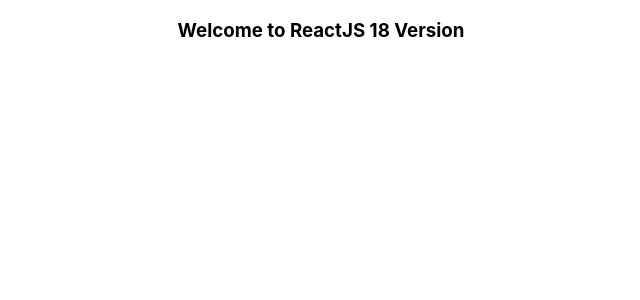
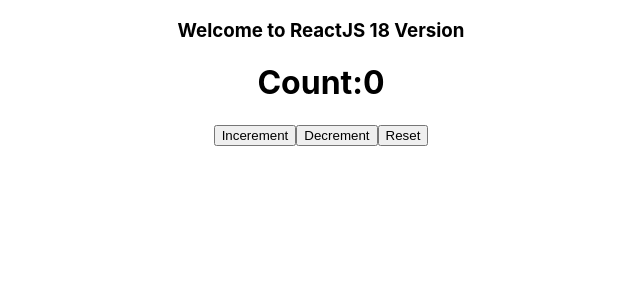
Before and after one commit to Reehana12/rb14, a React (Create React App) app: page / in a window 1280 px wide. Shown: the top 300 px of the page, without its empty margins (319-959 px from the left). Built offline with nearby package versions, Linux system fonts and the light colour scheme.

Commit message:
counter example

```diff
--- a/package.json
+++ b/package.json
@@ -3,11 +3,13 @@
   "version": "0.1.0",
   "private": true,
   "dependencies": {
+    "@reduxjs/toolkit": "^1.8.2",
     "@testing-library/jest-dom": "^5.16.4",
     "@testing-library/react": "^13.2.0",
     "@testing-library/user-event": "^13.5.0",
     "react": "^18.1.0",
     "react-dom": "^18.1.0",
+    "react-redux": "^8.0.2",
     "react-scripts": "5.0.1",
     "web-vitals": "^2.1.4"
   },
--- a/src/App.jsx
+++ b/src/App.jsx
@@ -1,10 +1,16 @@
-import logo from "./logo.svg";
 import "./App.css";
+import { Provider } from "react-redux";
+import store from "./app/store";
+import Counter from "./features/counter/Counter";
 function App() {
   return (
-    <div className="App">
-      <h3>Welcome to ReactJS 18 Version</h3>
-    </div>
+    <Provider store={store}>
+      <div className="App">
+        <h3>Welcome to ReactJS 18 Version</h3>
+        <Counter></Counter>
+      </div>
+    </Provider>
+
   );
 }
 
--- /dev/null
+++ b/src/app/store.js
@@ -0,0 +1,7 @@
+import { configureStore } from "@reduxjs/toolkit";
+import counterReducer from "../features/counter/counterSlice";
+export default configureStore({
+  reducer: {
+    counter: counterReducer,
+  },
+});
--- /dev/null
+++ b/src/features/counter/Counter.jsx
@@ -0,0 +1,18 @@
+import React from 'react';
+import { useDispatch, useSelector } from 'react-redux';
+import { increment,decrement,reset } from './counterSlice';
+function Counter(props) {
+    const count=useSelector(state=>state.counter.count)
+    const dispatch = useDispatch()
+    console.log(count)
+    return (
+        <div>
+            <h1>Count:{count}</h1>
+            <button onClick={()=>{dispatch(increment())}}>Incerement</button>
+            <button onClick={()=>{dispatch(decrement())}}>Decrement</button>
+            <button onClick={()=>{dispatch(reset())}}>Reset</button>
+        </div>
+    );
+}
+
+export default Counter;
--- /dev/null
+++ b/src/features/counter/counterSlice.js
@@ -0,0 +1,21 @@
+import { createSlice } from "@reduxjs/toolkit";
+export const counterSlice = createSlice({
+  name: "counter",
+  initialState: {
+    count: 0,
+  },
+  reducers: {
+    increment: function (state) {
+      state.count = state.count + 1;
+    },
+    decrement: function (state) {
+      state.count = state.count - 1;
+    },
+    reset: function (state) {
+      state.count = 0;
+    },
+  },
+});
+
+export const { increment, decrement, reset } = counterSlice.actions;
+export default counterSlice.reducer;
```
Also changed, not shown: 1 other file (tests, documents, lock files or other folders).
